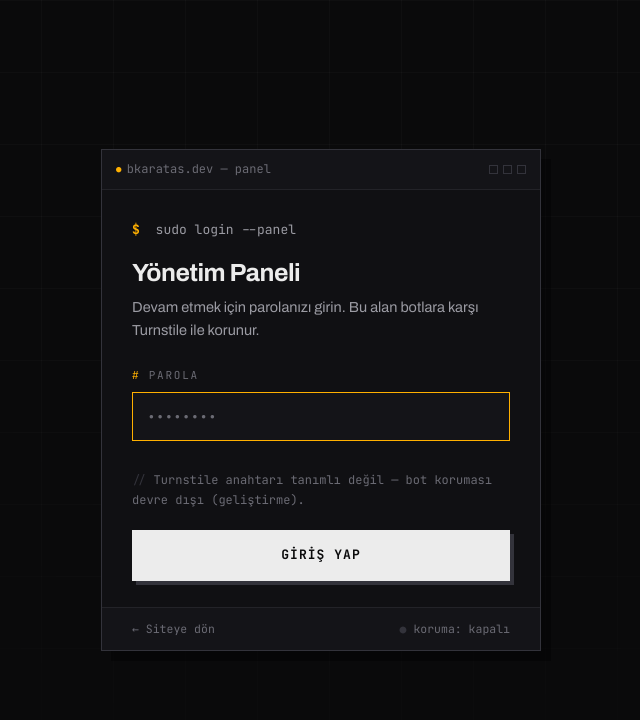
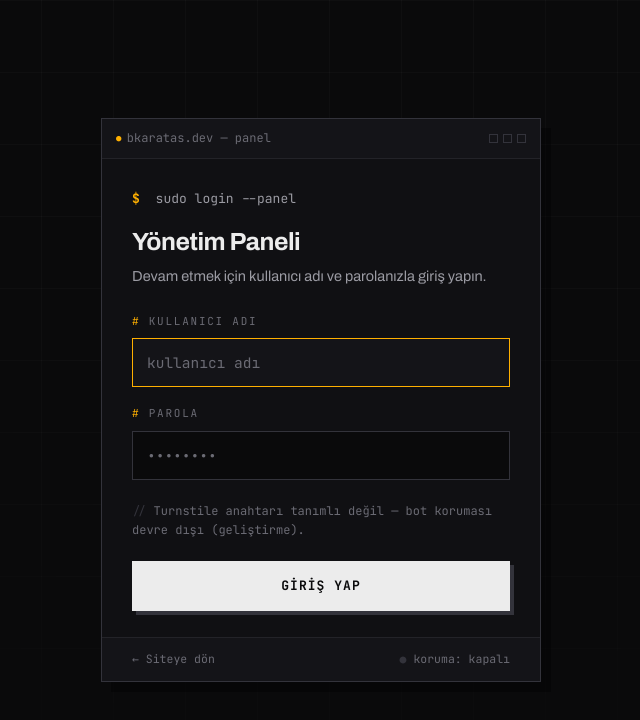
Before and after one commit to burhankaratas/bkaratas.dev, a website: page panel/index.html in a window 1280 px wide. Shown: the whole page, without its empty margins (319-959 px from the left). Drawn offline with Linux system fonts and the light colour scheme; no server answers.

Commit message:
Panel: kullanici adi katmani + Turnstile gorunurluk duzeltmesi
- Giris artik kullanici adi (varsayilan mbkaratas) + parola ister
- Turnstile widget'inin gorunmesini engelleyen .turnstile-slot:empty
  display:none kurali kaldirildi
- 'botlara karsi Turnstile ile korunur' metni kaldirildi
- PANEL_USERNAME ortam degiskeni (opsiyonel) desteklenir

```diff
--- a/panel/index.html
+++ b/panel/index.html
@@ -30,10 +30,25 @@
 
         <h1 id="login-title">Yönetim Paneli</h1>
         <p class="auth-lede">
-          Devam etmek için parolanızı girin. Bu alan botlara karşı Turnstile ile korunur.
+          Devam etmek için kullanıcı adı ve parolanızla giriş yapın.
         </p>
 
         <form id="login-form" novalidate>
+          <label class="field">
+            <span class="field-key">Kullanıcı Adı</span>
+            <input
+              id="username"
+              name="username"
+              type="text"
+              autocomplete="username"
+              autocapitalize="none"
+              autocorrect="off"
+              spellcheck="false"
+              placeholder="kullanıcı adı"
+              required
+              autofocus>
+          </label>
+
           <label class="field">
             <span class="field-key">Parola</span>
             <input
@@ -42,8 +57,7 @@
               type="password"
               autocomplete="current-password"
               placeholder="••••••••"
-              required
-              autofocus>
+              required>
           </label>
 
           <div id="turnstile" class="turnstile-slot" aria-live="polite"></div>
--- a/panel/panel.css
+++ b/panel/panel.css
@@ -171,11 +171,9 @@ h1, h2, h3 {
 .field input:focus { outline: none; border-color: var(--accent); background: var(--panel-2); }
 
 .turnstile-slot {
-  min-height: 0;
   margin-bottom: 20px;
 }
-.turnstile-slot:empty { display: none; }
-.turnstile-slot .panel-note { padding: 12px 0 0; }
+.turnstile-slot .panel-note { padding: 4px 0 0; }
 
 .auth-submit {
   width: 100%;
--- a/panel/panel.js
+++ b/panel/panel.js
@@ -3,6 +3,7 @@
 
 const els = {
   form: document.getElementById("login-form"),
+  username: document.getElementById("username"),
   password: document.getElementById("password"),
   submit: document.getElementById("login-submit"),
   error: document.getElementById("login-error"),
@@ -14,7 +15,7 @@ let turnstileToken = "";
 let turnstileWidgetId = null;
 
 const MESSAGES = {
-  invalid_credentials: "Parola hatalı. Lütfen tekrar deneyin.",
+  invalid_credentials: "Kullanıcı adı veya parola hatalı. Lütfen tekrar deneyin.",
   turnstile_failed: "Bot doğrulaması başarısız oldu. Sayfayı yenileyip tekrar deneyin.",
   turnstile_unavailable: "Bot doğrulaması şu anda kullanılamıyor. Daha sonra tekrar deneyin.",
   too_many_attempts: "Çok fazla hatalı deneme yapıldı. Lütfen biraz sonra tekrar deneyin.",
@@ -138,7 +139,14 @@ async function onSubmit(event) {
   event.preventDefault();
   clearError();
 
+  const username = els.username.value.trim();
   const password = els.password.value;
+
+  if (!username) {
+    showError("Lütfen kullanıcı adınızı girin.");
+    els.username.focus();
+    return;
+  }
   if (!password) {
     showError("Lütfen parolanızı girin.");
     els.password.focus();
@@ -152,7 +160,7 @@ async function onSubmit(event) {
     const response = await fetch("/api/auth/login", {
       method: "POST",
       headers: { "Content-Type": "application/json" },
-      body: JSON.stringify({ password, turnstileToken }),
+      body: JSON.stringify({ username, password, turnstileToken }),
     });
 
     const data = await response.json().catch(() => ({}));
```
Also changed, not shown: api/_lib/password.js (+17 -0 lines), api/auth/login.js (+5 -4 lines), README.md, 1 other file.
